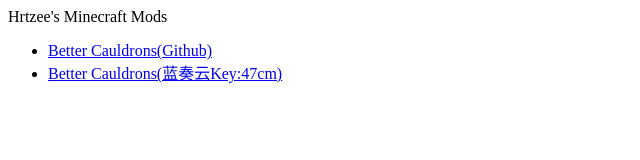
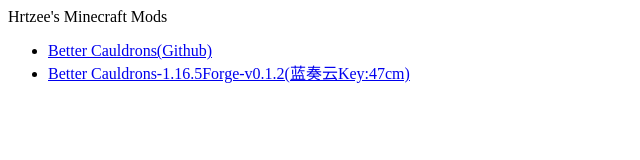
Before and after one commit to Hrtzee/Hrtzee.github.io, a plain HTML site: page index.html in a window 1280 px wide. Shown: the whole page, without its empty margins (0-640 px from the left). Drawn offline with Linux system fonts and the light colour scheme.

Commit message:
Update index.html

```diff
--- a/index.html
+++ b/index.html
@@ -2,5 +2,5 @@
 
 <ul>
   <li> <a href="https://github.com/Hrtzee/BetterCauldrons">Better Cauldrons(Github)</a> </li>
-  <li> <a href="https://wwr.lanzoui.com/iuBcsuolj5e">Better Cauldrons(蓝奏云Key:47cm)</a> </li>
+  <li> <a href="https://wwr.lanzoui.com/iuBcsuolj5e">Better Cauldrons-1.16.5Forge-v0.1.2(蓝奏云Key:47cm)</a> </li>
 </ul>
```
